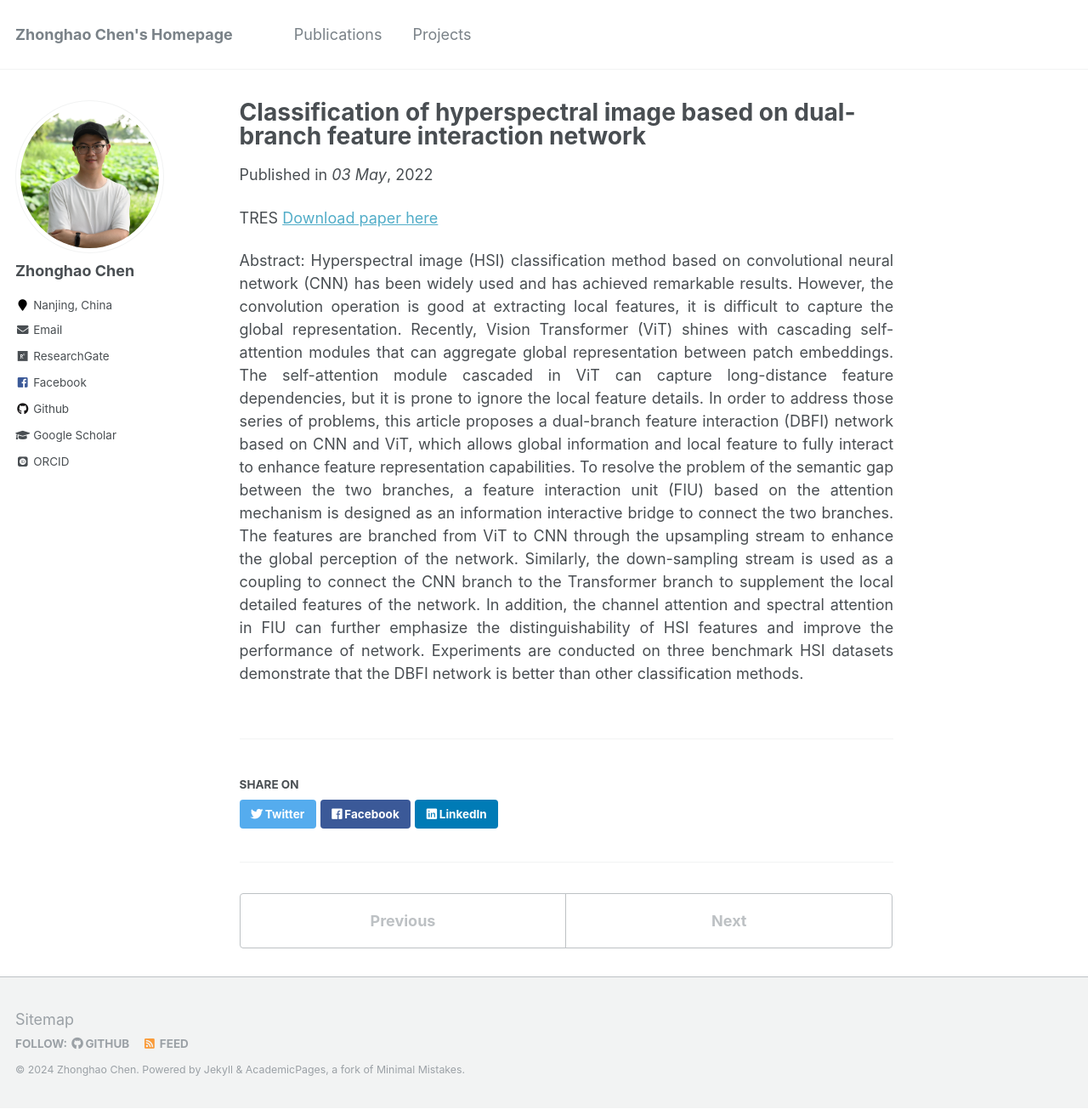
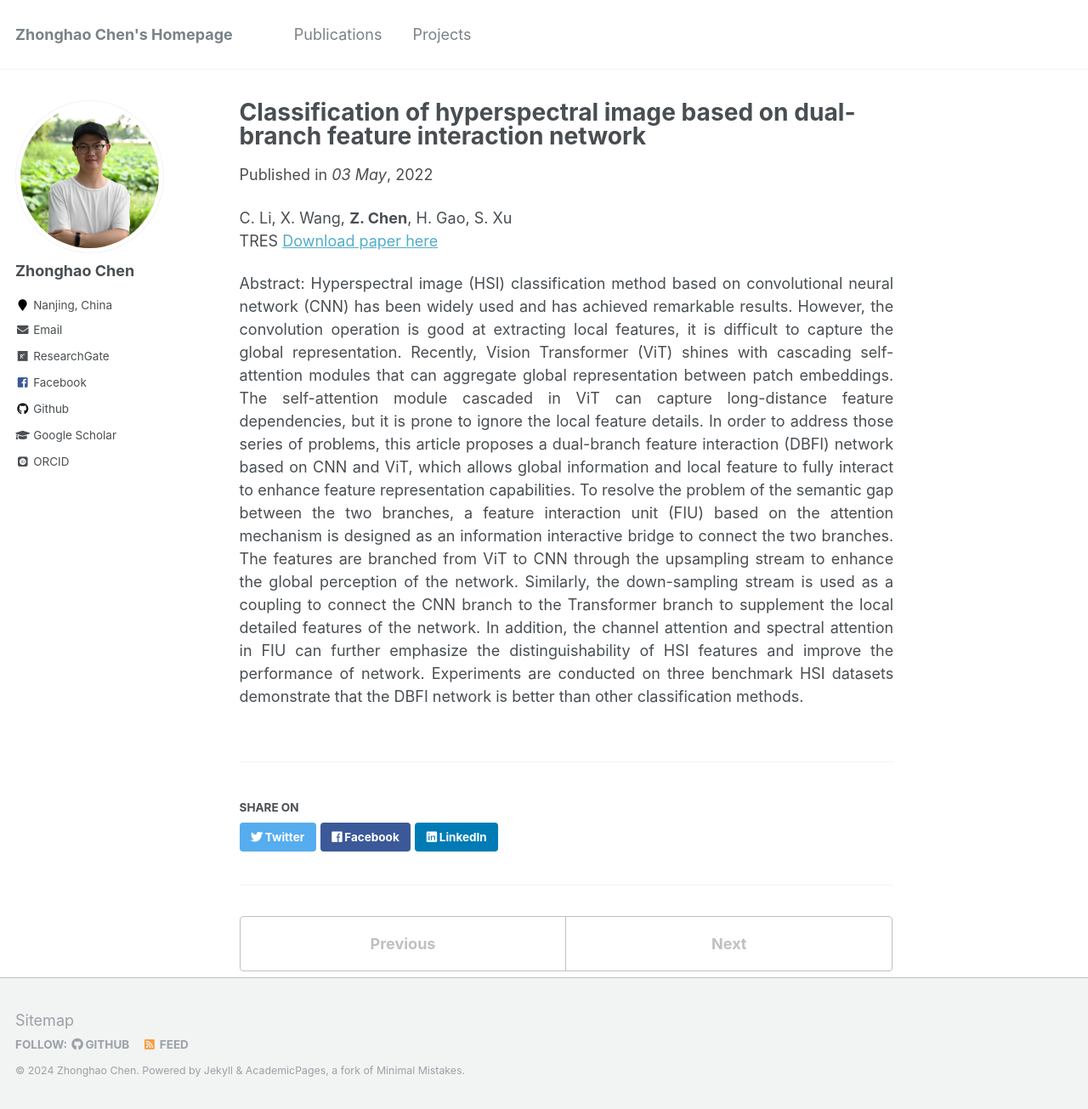
Before and after one commit to zhonghaochen/zhonghaochen.github.io, a Jekyll site: the page built from _publications/Classification of hyperspectral image based on dual-branch feature interaction network.md, in a window 1280 px wide and 1305 px high. Shown: the whole window at 85% size. Built offline with Jekyll 4.4.1, drawn with Linux system fonts in a browser that asks for light colours; some web fonts are replaced.

Commit message:
Update Classification of hyperspectral image based on dual-branch feature interaction network.md

```diff
--- a/_publications/Classification of hyperspectral image based on dual-branch feature interaction network.md
+++ b/_publications/Classification of hyperspectral image based on dual-branch feature interaction network.md
@@ -4,6 +4,7 @@ collection: publications
 date: 2022-05-3
 venue: '03 May'
 ---
+C. Li, X. Wang, **Z. Chen**, H. Gao, S. Xu <br>
 TRES
 [Download paper here](https://www.tandfonline.com/doi/full/10.1080/01431161.2022.2089069)
 
```
